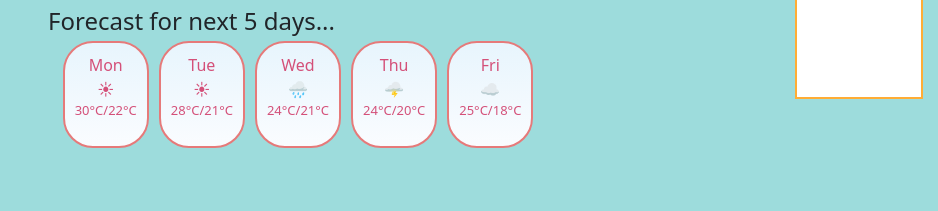
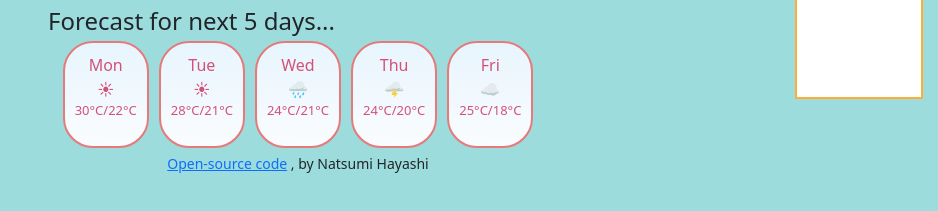
Before and after one commit to Natsuuumimi/My-weatherapp, a plain HTML site: page index.html in a window 1280 px wide. Shown: the part 277-488 px from the top of the page, without its empty margins (342-1280 px from the left). Drawn offline with nearby package versions, Linux system fonts and the light colour scheme.

Commit message:
added github link to the bottom

```diff
--- a/index.html
+++ b/index.html
@@ -73,6 +73,10 @@
   </div>
 
   </div>
+  <small>
+    <a href="https://github.com/Natsuuumimi/My-weatherapp" target="_blank">Open-source code</a>
+    , by Natsumi Hayashi
+  </small>
 <script src="src/index.js"></script>
 </body>
 </html>
--- a/src/styles.css
+++ b/src/styles.css
@@ -105,3 +105,7 @@ li {
 	text-align: center;
 	font-size: small;
 }
+small {
+	display: block;
+	text-align: center;
+}
```
